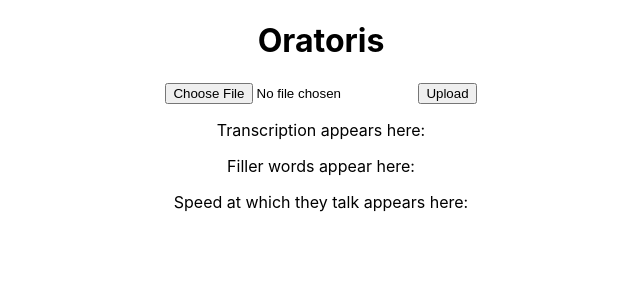
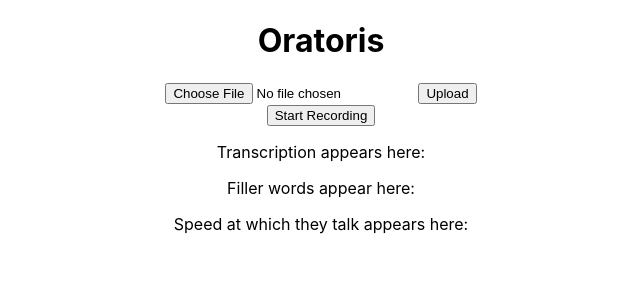
Before and after one commit to arnavcsingh/Oratoris, a React (Create React App) app in the folder frontend/: page / in a window 1280 px wide. Shown: the top 300 px of the page, without its empty margins (319-959 px from the left). Built offline with nearby package versions, Linux system fonts and the light colour scheme.

Commit message:
added recorder and wpm backend

```diff
--- a/frontend/src/App.js
+++ b/frontend/src/App.js
@@ -1,54 +1,84 @@
-//import logo from './logo.svg';
 import React, { useRef, useState } from 'react';
 import './App.css';
+
 function App() {
   const ref = useRef(null);
   const [file, setFile] = useState(null);
   const [data, setData] = useState(null);
   const check = (event) => {
-    if(event.target.files[0].type.startsWith("audio/")){
+    if (event.target.files[0].type.startsWith("audio/")) {
       setFile(event.target.files[0]);
     } else {
       alert("Please select an audio file.");
       setFile(null);
-      ref.current.value = ""
+      ref.current.value = "";
     }
   };
   const uploading = async (event) => {
     event.preventDefault();
     const form = new FormData();
-    console.log(file)
-    form.append('file',file);
+    form.append('file', file);
     const info = await fetch('http://localhost:5100/upload', {
       method: "POST",
       body: form
-    })
-    console.log(info)
+    });
     setData(await info.json());
+  };
+  const [recording, setRecording] = useState(false);
+  const [audioURL, setAudioURL] = useState(null);
+  const mediaRecorderRef = useRef(null);
+  const chunksRef = useRef([]);
+  const startRecording = async () => {
+    const stream = await navigator.mediaDevices.getUserMedia({ audio: true });
+    const mediaRecorder = new MediaRecorder(stream);
+    chunksRef.current = [];
+    mediaRecorderRef.current = mediaRecorder;
+    mediaRecorder.ondataavailable = (event) => {
+      chunksRef.current.push(event.data);
+    };
+    mediaRecorder.onstop = () => {
+      const blob = new Blob(chunksRef.current, { type: "audio/webm" });
+      const url = URL.createObjectURL(blob);
+      setAudioURL(url);
+      setFile(new File([blob], "recording.webm", { type: "audio/webm" }));
+    };
+    mediaRecorder.start();
+    setRecording(true);
+  };
+  const stopRecording = () => {
+    mediaRecorderRef.current.stop();
+    setRecording(false);
   };
   return (
     <div className="App">
       <h1>Oratoris</h1>
       <form>
-        <input name = "file" onChange = {check} ref = {ref} type = "file"/>
-        <button onClick = {uploading}>Upload</button>
+        <input name="file" onChange={check} ref={ref} type="file" />
+        <button onClick={uploading}>Upload</button>
       </form>
-      <div className = "display">
-        <p className = "transcription">
+      <div className="recorder">
+        {!recording ? (
+          <button onClick={startRecording}>Start Recording</button>
+        ) : (
+          <button onClick={stopRecording}>Stop Recording</button>
+        )}
+        {audioURL && <audio controls src={audioURL}></audio>}
+      </div>
+      <div className="display">
+        <p className="transcription">
           Transcription appears here:
-          <br></br>
+          <br />
           {data?.text}
         </p>
-        <p className = "filler">
+        <p className="filler">
           Filler words appear here:
-          <br></br>
-          {data && Object.entries(data.fillers).map(([word, count]) => (
-            <div key={word}>{word}: {count}</div>
-          ))}
+          <br />
+          {data?.fillers &&
+            Object.entries(data.fillers).map(([word, count]) => (
+              <div key={word}>{word}: {count}</div>
+            ))}
         </p>
-        <p>
-          Speed at which they talk appears here:
-        </p>
+        <p>Speed at which they talk appears here:</p>
       </div>
     </div>
   );
```
Also changed, not shown: frontend/src/Recorder.js (added), 1 other file (tests, documents, lock files or other folders).
